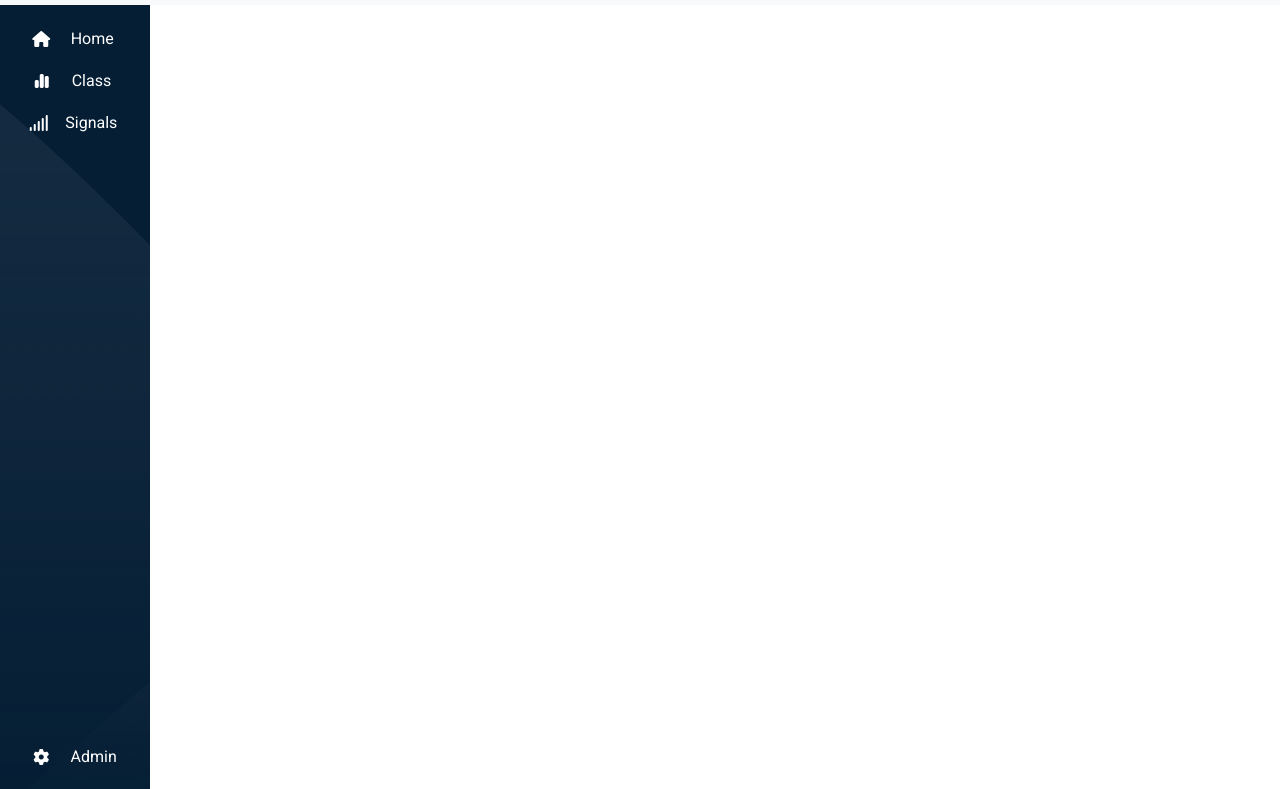
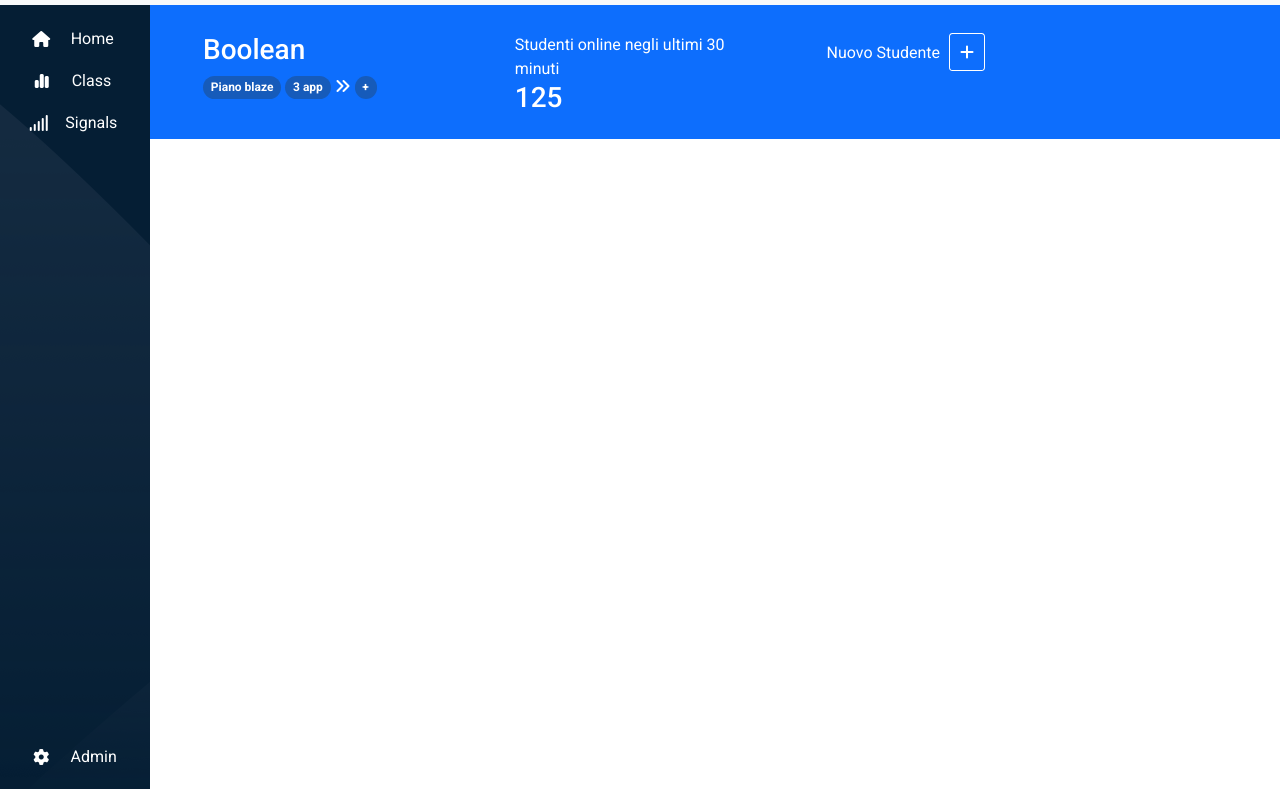
Before and after one commit to salvatorepancucci/html-css-bootstrap-dashboard, a plain HTML site: page index.html in a window 1280 px wide. Shown: the part 51-840 px from the top of the page. Drawn offline with nearby package versions, Linux system fonts and the light colour scheme.

Commit message:
Main's first section completed and made responsive

```diff
--- a/css/mediaquery.css
+++ b/css/mediaquery.css
@@ -1,6 +1,14 @@
 @media screen and (min-width: 768px) {
     .navbar-big {
         display: none;
+    }
+
+    .content-student {
+        width: 100%;
+    }
+
+    .offset-md-1 {
+        margin-left: 50px;
     }
 }
 
@@ -18,7 +26,7 @@
         display: none;
     }
 
-    section {
+    .sidebar {
         top: 5%;
         width: 150px;
     }
@@ -34,6 +42,10 @@
     .desc {
         display: flex;
         color: white;
+    }
+
+    .padding_top_6 {
+        padding-top: 50px;
     }
 }
 
@@ -51,7 +63,7 @@
         display: none;
     }
 
-    section {
+    .sidebar {
         top: 5%;
         width: 150px;
     }
@@ -68,4 +80,8 @@
         display: flex;
         color: white;
     }
+
+    .padding_top_6 {
+        padding-top: 60px;
+    }
 }
--- a/css/style.css
+++ b/css/style.css
@@ -17,7 +17,18 @@ header {
     z-index: 1;
 }
 
+.student .container {
+    display: flex;
+    flex-direction: column;
+    margin-left: 0;
+}
+
 /* Elements */
+
+.content-student {
+    width: 50%;
+    color: white;
+}
 
 .navbar-brand {
     width: 60px;
@@ -35,7 +46,7 @@ header {
     color: #FF8F00;
 }
 
-section {
+.sidebar {
     background-image: url(../img/sidebar-bg.png);
     background-color: #051E34;
     position: absolute;
@@ -48,8 +59,24 @@ section {
     display: none;
 }
 
+.fa-plus {
+    border: 1px solid white;
+    border-radius: 10%;
+    padding: 10px;
+    margin-left: 5px;
+}
+
+.badge {
+    background-color: #165BBA;
+    display: inline;
+}
+
 /* Utility */
 
 .custom-search-bg {
     background-color: #E5E5E5;
 }
+
+.padding_top_6 {
+    padding-top: 86px;
+}
--- a/index.html
+++ b/index.html
@@ -50,7 +50,7 @@
         </div>
     </header>
     <main>
-        <section>
+        <section class="sidebar">
             <div class="container d-flex vh-100">
                 <div class="row">
                     <div class="col-12">
@@ -72,6 +72,35 @@
                 </div>
             </div>
         </section>
+        <section>
+            <div class="student bg-primary padding_top_6">
+                <div class="container">
+                    <div class="row offset-lg-1 offset-xl-1 gx-lg-5 gx-xl-5">
+                        <div class="col-10 col-md-3 col-lg-3 col-xl-3 offset-1 offset-md-1 offset-lg-3 offset-xl-2 order-md-3 order-lg-3 order-xl-3">
+                            <div class="content-student ms-4 my-4">
+                                Nuovo Studente
+                                <span><i class="fa-solid fa-plus"></i></span>
+                            </div>
+                         </div>
+                         <div class="col-10 col-md-3 col-lg-3 col-xl-3 offset-1 offset-md-1 offset-lg-3 offset-xl-2">
+                            <div class="content-student ms-4 my-4">
+                                <h3>Boolean</h3>
+                                <span class="badge rounded-pill">Piano blaze</span>
+                                <span class="badge rounded-pill">3 app</span>
+                                <span><i class="fa-solid fa-angles-right"></i></span>
+                                <span class="badge rounded-pill">+</span>
+                            </div>
+                         </div>
+                         <div class="col-10 col-md-3 col-lg-3 col-xl-3 offset-1 offset-md-1 offset-lg-3 offset-xl-2">
+                            <div class="content-student ms-4 my-4">
+                                Studenti online negli ultimi 30 minuti
+                                <h3>125</h3>
+                            </div>
+                         </div>
+                    </div>
+                </div>
+            </div>
+        </section>
     </main>
     <script src="https://cdn.jsdelivr.net/npm/bootstrap@5.3.3/dist/js/bootstrap.bundle.min.js" integrity="sha384-YvpcrYf0tY3lHB60NNkmXc5s9fDVZLESaAA55NDzOxhy9GkcIdslK1eN7N6jIeHz" crossorigin="anonymous"></script>
 </body>
```
